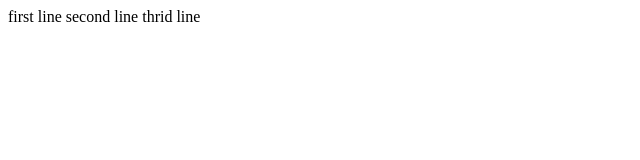
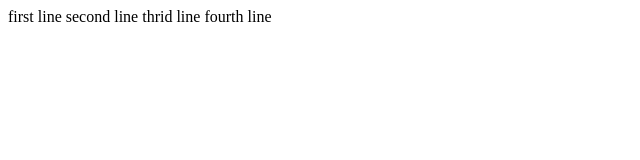
Before and after one commit to JayaNuzvid/cse2, a plain HTML site: page index.html in a window 1280 px wide. Shown: the full height of the page, 0-640 px from the left. Drawn offline with Linux system fonts and the light colour scheme.

Commit message:
last line added

```diff
--- a/index.html
+++ b/index.html
@@ -9,5 +9,6 @@
      first line
      second line
      thrid line
+fourth line
 </body>
 </html>
```
